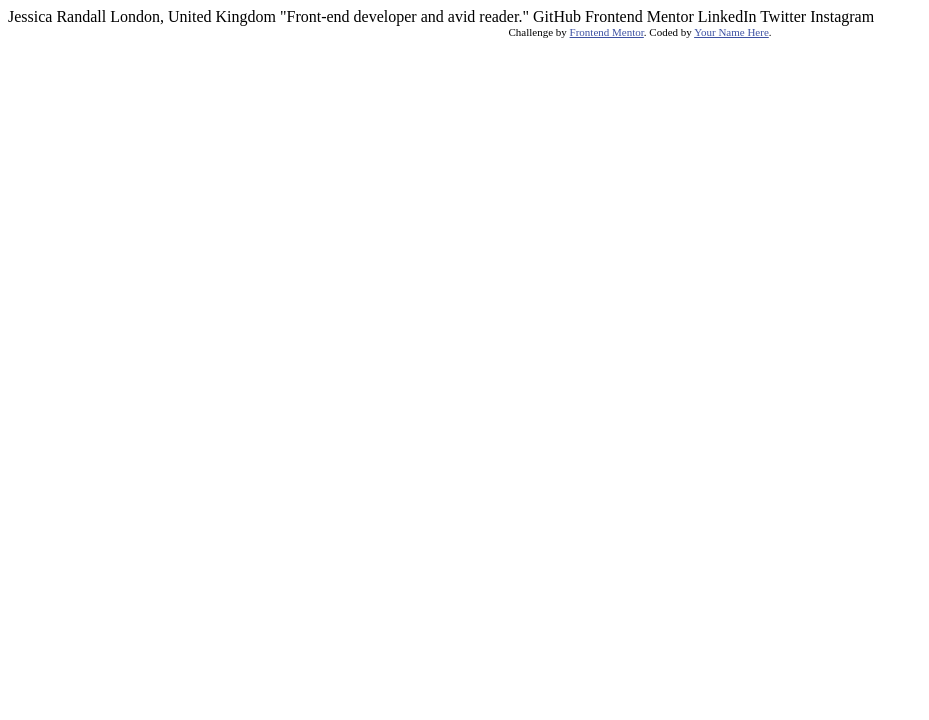
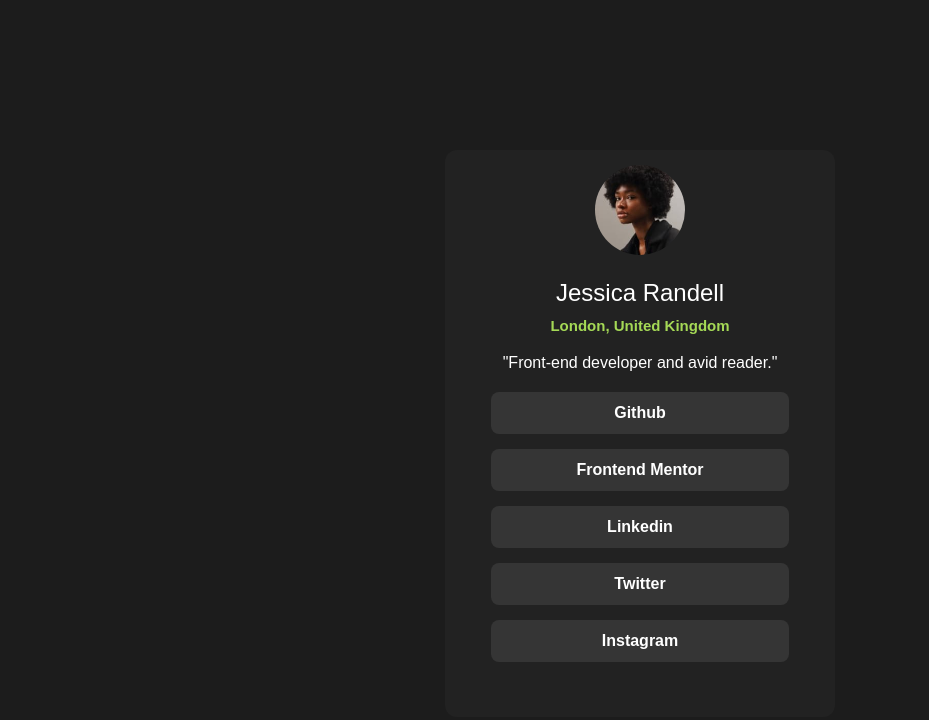
Before and after one commit to Codingreptile81/social-links-profile, a plain HTML site: page index.html in a window 1280 px wide. Shown: the whole page, without its empty margins (0-929 px from the left). Drawn offline with Linux system fonts and the light colour scheme; a web font is replaced by a local one.

Commit message:
Social Links profile

```diff
--- a/index.html
+++ b/index.html
@@ -7,28 +7,22 @@
   <link rel="icon" type="image/png" sizes="32x32" href="./assets/images/favicon-32x32.png">
 
   <title>Frontend Mentor | Social links profile</title>
-
+  <link rel="stylesheet" href="style.css">
   <!-- Feel free to remove these styles or customise in your own stylesheet 👍 -->
-  <style>
-    .attribution { font-size: 11px; text-align: center; }
-    .attribution a { color: hsl(228, 45%, 44%); }
-  </style>
 </head>
 <body>
-
-  Jessica Randall
-  London, United Kingdom
-  "Front-end developer and avid reader."
-
-  GitHub
-  Frontend Mentor
-  LinkedIn
-  Twitter
-  Instagram
-
-  <div class="attribution">
-    Challenge by <a href="https://www.frontendmentor.io?ref=challenge" target="_blank">Frontend Mentor</a>.
-    Coded by <a href="#">Your Name Here</a>.
+  <div class="box">
+    <img src="assets/images/avatar-jessica.jpeg" alt="" class="main-img">
+    <h2 class="name">Jessica Randell</h2>
+    <h4 class="location">London, United Kingdom</h4>
+    <p class="disc">"Front-end developer and avid reader."</p>
+    <div class="options">
+      <h4 class="option">Github</h4>
+      <h4 class="option">Frontend Mentor</h4>
+      <h4 class="option">Linkedin</h4>
+      <h4 class="option">Twitter</h4>
+      <h4 class="option">Instagram</h4>
+    </div>
   </div>
 </body>
 </html>
--- /dev/null
+++ b/style.css
@@ -0,0 +1,77 @@
+@font-face {
+    font-family:"Inter-bold"; ;
+    src: url(assets\fonts\static\Inter-Bold.ttf) format("truetype");
+    font-style: normal;
+}
+
+@font-face {
+    font-family:"Inter-Regular"; ;
+    src: url(assets\fonts\static\Inter-Regular.ttf) format("truetype");
+    font-style: normal;
+}
+
+@font-face {
+    font-family:"Inter-SemiBold"; ;
+    src: url(assets\fonts\static\Inter-SemiBold.ttf) format("truetype");
+    font-style: normal;
+}
+
+body{
+    background-color: rgba(6, 6, 6, 0.909);
+    color: white;
+
+}
+
+.box{
+    width: 360px;
+    border: none;
+    border-radius: 12px;
+    padding: 15px;
+    margin: 150px auto;
+    background-color: rgba(37, 37, 37, 0.712);
+    align-content: center;
+    text-align: center;
+}
+
+.name{
+    font-family: "Inter-bold", sans-serif;
+    font-weight: 500;
+    margin-bottom: 10px;
+}
+.main-img{
+    border-radius: 100%;
+    width: 90px;
+    height: 90px;
+}
+.location{
+    font-family: "Inter-bold", sans-serif;
+    color: rgb(165, 217, 86);
+    margin-top: 5px;
+    font-size: 15px;
+}
+
+.disc{
+    font-family: "Inter-Regular", sans-serif;
+    font-size: 16px;
+    font-weight: 300;
+}
+
+.option{
+    font-family: "Inter-SemiBold", sans-serif;
+    border: none;
+    border-radius: 8px;
+    background-color: rgba(60, 60, 60, 0.744);
+    padding: 12px 24px;
+    font-size: 16px;
+    width: 250px;
+    margin: 15px auto;
+    }
+
+.options{
+    margin-top: 20px;
+    margin-bottom: 40px;
+}
+
+.option:hover{
+    cursor: pointer;
+}
```
